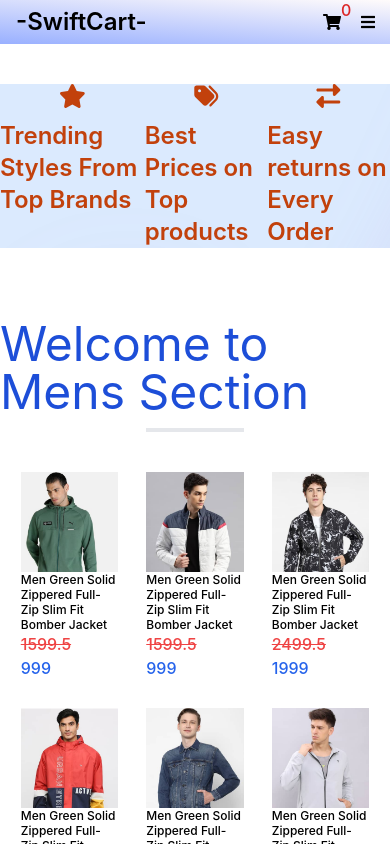
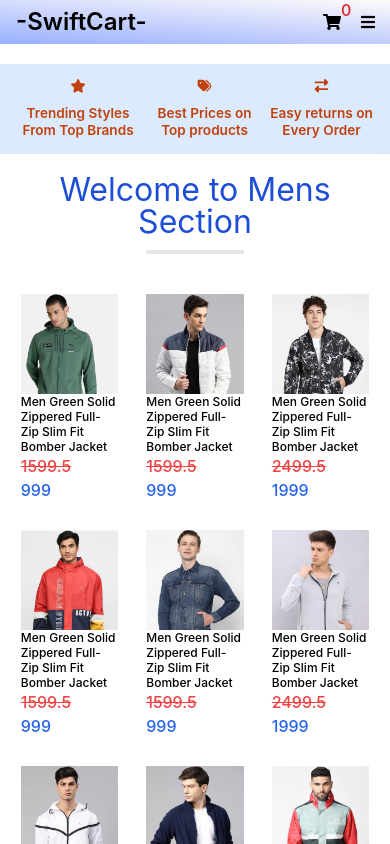
Before and after one commit to HuSTLeR1709/swiftcart, a React (Create React App) app: page /mens in a window 390 px wide. Shown: the top 844 px of the page. Built offline with nearby package versions, Linux system fonts and the light colour scheme.

Commit message:
media queries for different sections added

```diff
--- a/src/components/MenBanner.js
+++ b/src/components/MenBanner.js
@@ -1,21 +1,22 @@
 import React from 'react'
+import './mensbanner.css'
 import { FontAwesomeIcon } from '@fortawesome/react-fontawesome'
 import { faStar, faTags, faExchangeAlt } from '@fortawesome/free-solid-svg-icons'
 
 const MenBanner = () => {
   return (
     <>
-        <div className="relative isolate overflow-hidden bg-blue-100 sm:py-24 lg:py-6 my-10">
-    <div className="flex justify-evenly">
-    <div className='flex gap-3 flex-col font-semibold text-2xl text-orange-700'>
+        <div className="menbannerwrapper relative isolate overflow-hidden bg-blue-100 sm:py-24 lg:py-6 my-10">
+    <div className="bannercontainer flex justify-evenly">
+    <div className='bannertxt  flex gap-3 flex-col font-semibold text-2xl text-orange-700'>
     <FontAwesomeIcon icon={faStar} />
       <p>Trending Styles From Top Brands</p>
     </div>
-    <div   className='flex gap-3 flex-col font-semibold text-2xl text-orange-700'>
+    <div   className='bannertxt flex gap-3 flex-col font-semibold text-2xl text-orange-700'>
     <FontAwesomeIcon icon={faTags} />
       <p>Best Prices on Top products</p>
     </div>
-    <div  className='flex gap-3 flex-col font-semibold text-2xl text-orange-700'>
+    <div  className='bannertxt flex gap-3 flex-col font-semibold text-2xl text-orange-700'>
     <FontAwesomeIcon icon={faExchangeAlt} />
      <p>Easy returns on Every Order</p>
     </div>
--- a/src/components/MensSection.js
+++ b/src/components/MensSection.js
@@ -1,5 +1,6 @@
 import React, { useContext } from 'react'
 import Items from './Items'
+import './menssection.css'
 
 import { ShopContext } from './context/ShopContext'
 import MenBanner from './MenBanner';
@@ -10,7 +11,7 @@ const MensSection = (props) => {
     <MenBanner/>
         <div className=' w-full h-auto'>
         <div className='flex w-full justify-center flex-col items-center gap-3'>
-            <h1 className='text-5xl font-sm mt-8 text-blue-700'> Welcome to Mens Section </h1>
+            <h1 className='menshead text-5xl font-sm mt-8 text-blue-700'> Welcome to Mens Section </h1>
             <div className='w-1/4 border-2'></div>
         </div>
         <div className='car-container w-full h-auto flex flex-wrap justify-center items-center gap-20 mt-10'>
--- a/src/components/WomenSection.js
+++ b/src/components/WomenSection.js
@@ -1,6 +1,7 @@
 import React, {useContext} from 'react'
 import Items from './Items'
 import { ShopContext } from './context/ShopContext'
+import './womensection.css'
 
 const WomenSection = (props) => {
   const {all_product}= useContext(ShopContext);
@@ -8,7 +9,7 @@ const WomenSection = (props) => {
     <>
         <div className='womensmain w-full h-auto flex flex-col justify-center items-center'>
         <div className='flex w-full justify-center flex-col items-center gap-5'>
-            <h1 className='text-5xl font-sm mt-8 text-blue-700'> Welcome to Women's Section </h1>
+            <h1 className='womenshead text-5xl font-sm mt-8 text-blue-700'> Welcome to Women's Section </h1>
             <div className='w-1/4 border-2'></div>
         </div>
         <div className='card-container w-full h-auto flex flex-wrap justify-center items-center mt-10 gap-4'>
--- /dev/null
+++ b/src/components/mensbanner.css
@@ -0,0 +1,15 @@
+@media (max-width:480px) {
+    .menbannerwrapper{
+        margin-top: 20px;
+        margin-bottom: 10px;
+        padding: 15px;
+    }
+    .bannercontainer{
+        gap: 10px;
+    }
+    .bannertxt{
+        font-size: 0.85em;
+        line-height: 1.25em;
+        text-align: center;
+    }
+}
--- /dev/null
+++ b/src/components/menssection.css
@@ -0,0 +1,7 @@
+@media (max-width:480px) {
+    .menshead{
+        margin-top: 10px;
+        font-size: 2em;
+        text-align: center;
+    }
+}
--- /dev/null
+++ b/src/components/womensection.css
@@ -0,0 +1,7 @@
+@media (max-width:480px) {
+    .womenshead{
+        margin-top: 20px;
+        font-size: 2em;
+        text-align: center;
+    }
+}
```
